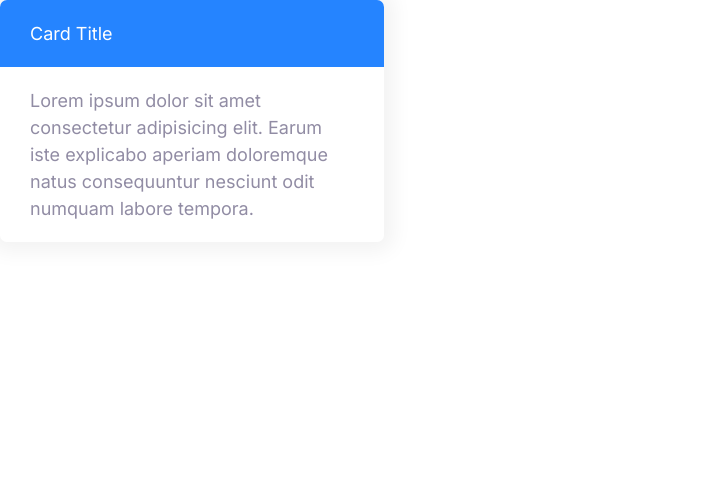
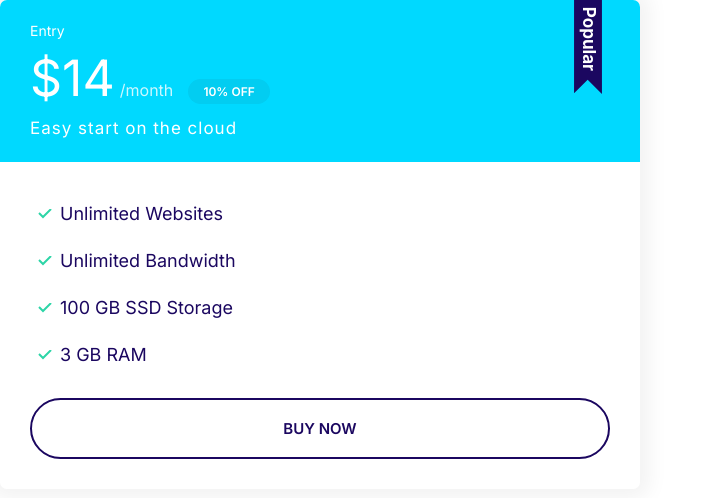
Before and after one commit to singh-karan-7/moshify, a plain HTML site: page index.html in a window 1280 px wide. Shown: the whole page, without its empty margins (0-703 px from the left). Drawn offline with Linux system fonts and the light colour scheme.

Commit message:
Plans Component added

```diff
--- a/css/styles.css
+++ b/css/styles.css
@@ -113,6 +113,7 @@ a {
 
 .badge--small {
   font-size: 1.6rem;
+  padding: 0.5rem 1.5rem;
 }
 
 @media screen and (min-width: 1024px) {
@@ -288,3 +289,67 @@ a {
   background: var(--color-secondary);
   color: #fff;
 }
+
+.card--secondary .badge--secondary {
+  background: #02cdf1;
+}
+
+.plan__name {
+  color: #fff;
+  margin: 0;
+  font-weight: 500;
+  font-size: 2.4rem;
+}
+
+.plan__price {
+  font-size: 6rem;
+}
+
+.plan__billing-cycle {
+  font-size: 2.4rem;
+  font-weight: 300;
+  opacity: 0.8;
+  margin-right: 1rem;
+}
+
+.plan__description {
+  font-size: 2rem;
+  font-weight: 300;
+  letter-spacing: 1px;
+  display: block;
+}
+
+.plan .list__item {
+  margin-bottom: 2rem;
+}
+
+.plan--popular .card__header {
+  position: relative;
+}
+
+.plan--popular .card__header::before {
+  content: url(../images/popular.svg);
+  width: 40px;
+  display: inline-block;
+  position: absolute;
+  top: -6px;
+  right: 5%;
+}
+
+@media screen and (min-width: 1024px) {
+  .plan__name {
+    font-size: 1.4rem;
+  }
+
+  .plan__price {
+    font-size: 5rem;
+  }
+
+  .plan__billing-cycle {
+    font-size: 1.6rem;
+  }
+
+  .plan__description {
+    font-size: 1.7rem;
+  }
+}
--- a/index.html
+++ b/index.html
@@ -14,13 +14,25 @@
     <link rel="stylesheet" href="css/styles.css" />
   </head>
   <body>
-    <div style="width: 30%">
-      <div class="card card--primary">
-        <header class="card__header">Card Title</header>
-        <div class="card__body">
-          Lorem ipsum dolor sit amet consectetur adipisicing elit. Earum iste
-          explicabo aperiam doloremque natus consequuntur nesciunt odit numquam
-          labore tempora.
+    <div style="width: 50%">
+      <div class="plan plan--popular">
+        <div class="card card--secondary">
+          <header class="card__header">
+            <h3 class="plan__name">Entry</h3>
+            <span class="plan__price">$14</span>
+            <span class="plan__billing-cycle">/month</span>
+            <span class="badge badge--secondary badge--small">10% OFF</span>
+            <span class="plan__description">Easy start on the cloud</span>
+          </header>
+          <div class="card__body">
+            <ul class="list list--tick">
+              <li class="list__item">Unlimited Websites</li>
+              <li class="list__item">Unlimited Bandwidth</li>
+              <li class="list__item">100 GB SSD Storage</li>
+              <li class="list__item">3 GB RAM</li>
+            </ul>
+            <button class="btn btn--outline btn--block">BUY NOW</button>
+          </div>
         </div>
       </div>
     </div>
```
Also changed, not shown: components/plans.html (added, +22 -0 lines), images/popular.svg (added).
